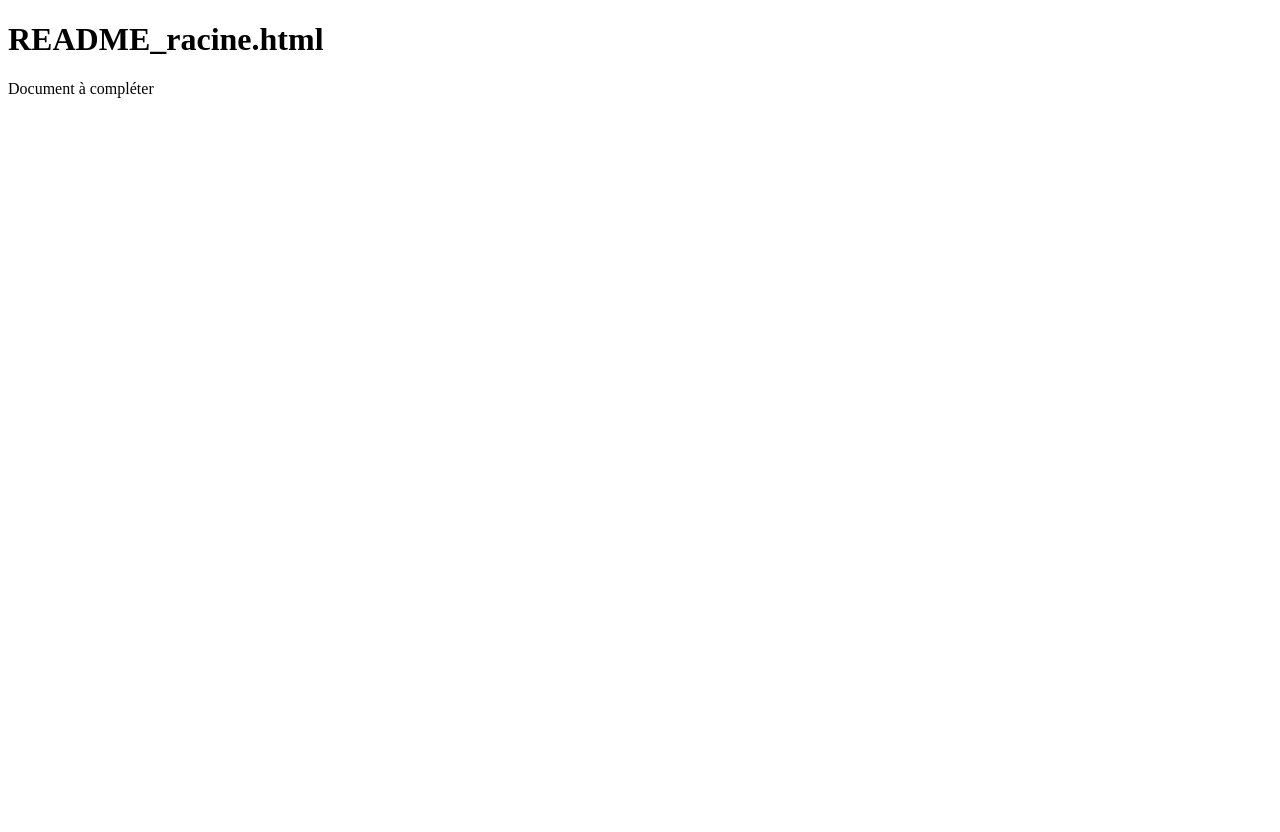
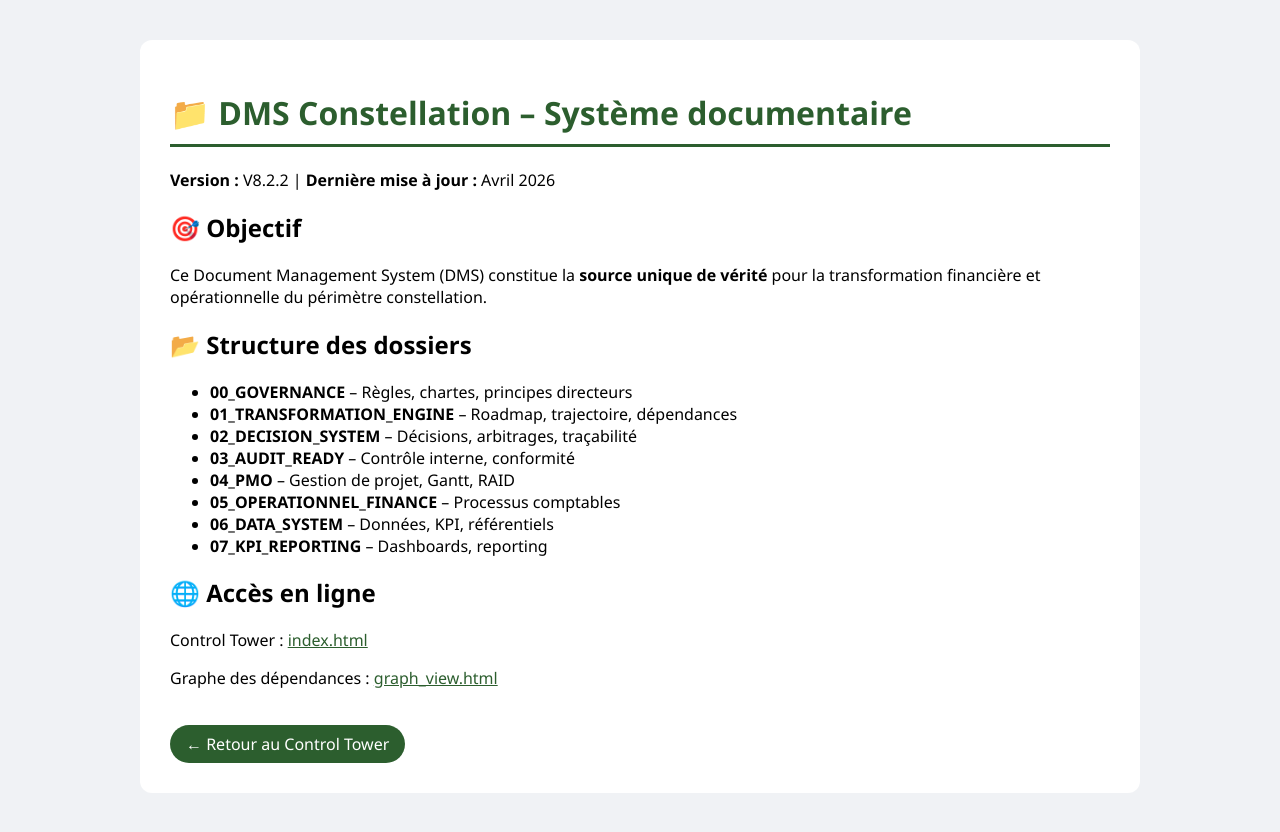
Before and after one commit to mmlbo/constellation-transformation, a plain HTML site: page 00_GOVERNANCE/README_racine.html in a window 1280 px wide. Before the commit the page ends 800 px from the top, so only its background shows below. Drawn offline with Linux system fonts and the light colour scheme.

Commit message:
Enrichissement documents gouvernance

```diff
--- a/00_GOVERNANCE/README_racine.html
+++ b/00_GOVERNANCE/README_racine.html
@@ -1 +1,38 @@
-<!DOCTYPE html><html><head><meta charset='UTF-8'><title>README_racine.html</title></head><body><h1>README_racine.html</h1><p>Document à compléter</p></body></html>
+<!DOCTYPE html>
+<html>
+<head><meta charset="UTF-8"><title>README – DMS Constellation</title>
+<style>body{font-family:'Segoe UI',Arial;padding:40px;max-width:1000px;margin:0 auto;background:#f0f2f5;}
+.container{background:white;padding:30px;border-radius:12px;}
+h1{color:#2c5e2e;border-bottom:3px solid #2c5e2e;padding-bottom:10px;}
+a{color:#2c5e2e;}
+.back{margin-top:20px;display:inline-block;background:#2c5e2e;color:white;padding:8px 16px;border-radius:20px;text-decoration:none;}
+</style>
+</head>
+<body>
+<div class="container">
+<h1>📁 DMS Constellation – Système documentaire</h1>
+<p><strong>Version :</strong> V8.2.2 | <strong>Dernière mise à jour :</strong> Avril 2026</p>
+
+<h2>🎯 Objectif</h2>
+<p>Ce Document Management System (DMS) constitue la <strong>source unique de vérité</strong> pour la transformation financière et opérationnelle du périmètre constellation.</p>
+
+<h2>📂 Structure des dossiers</h2>
+<ul>
+<li><strong>00_GOVERNANCE</strong> – Règles, chartes, principes directeurs</li>
+<li><strong>01_TRANSFORMATION_ENGINE</strong> – Roadmap, trajectoire, dépendances</li>
+<li><strong>02_DECISION_SYSTEM</strong> – Décisions, arbitrages, traçabilité</li>
+<li><strong>03_AUDIT_READY</strong> – Contrôle interne, conformité</li>
+<li><strong>04_PMO</strong> – Gestion de projet, Gantt, RAID</li>
+<li><strong>05_OPERATIONNEL_FINANCE</strong> – Processus comptables</li>
+<li><strong>06_DATA_SYSTEM</strong> – Données, KPI, référentiels</li>
+<li><strong>07_KPI_REPORTING</strong> – Dashboards, reporting</li>
+</ul>
+
+<h2>🌐 Accès en ligne</h2>
+<p>Control Tower : <a href="../index.html">index.html</a></p>
+<p>Graphe des dépendances : <a href="../graph_view.html">graph_view.html</a></p>
+
+<a href="../index.html" class="back">← Retour au Control Tower</a>
+</div>
+</body>
+</html>
```
Also changed, not shown: 00_GOVERNANCE/DATA_CONTRACT.html (+37 -1 lines).
